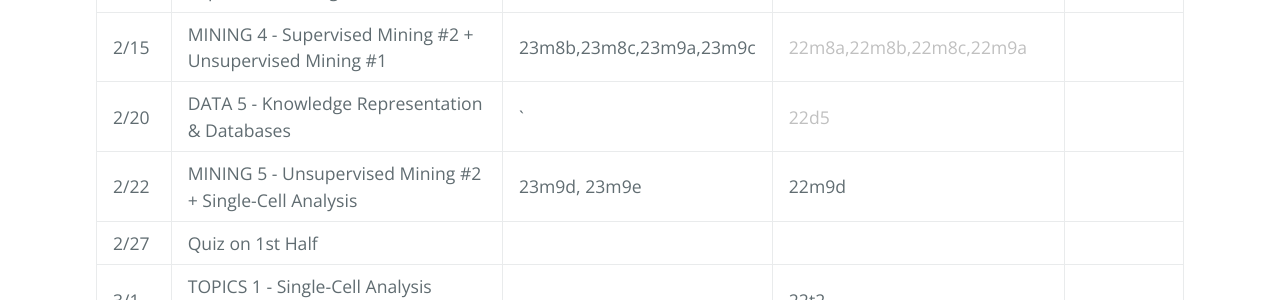
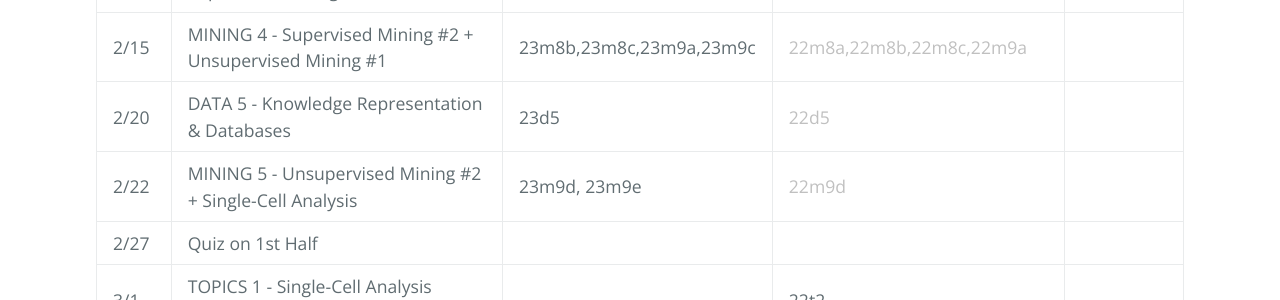
Before and after one commit to gersteinlab/cbb752b23, a Jekyll site: the page built from syllabus.md, in a window 1280 px wide and 900 px high, scrolled down 1069 px. Shown: the part 155-455 px from the top of the window. Built offline with Jekyll 4.4.1, drawn with Linux system fonts in a browser that asks for light colours.

Commit message:
Update syllabus.md

```diff
--- a/syllabus.md
+++ b/syllabus.md
@@ -21,8 +21,8 @@ Please see [last year's syllabus](http://cbb752b22.gersteinlab.org/syllabus) (wi
 | 2/8  | MINING 2 - Fast Alignment + Variant Calling (incl. a focused section on SVs) | 23m5,23m6a              | <span style="color:silver">22m5,22m6a,22m6b</span>               |         |
 | 2/13 | MINING 3 - Basic Multi-Omics Supervised Mining #1                            | 23m6b,23m7,23m8a        | <span style="color:silver">22m6b,22m7,22m8a</span>               |         |
 | 2/15 | MINING 4 - Supervised Mining #2 + Unsupervised Mining #1                     | 23m8b,23m8c,23m9a,23m9c | <span style="color:silver">22m8a,22m8b,22m8c,22m9a</span>        |         |
-| 2/20 | DATA 5 - Knowledge Representation & Databases                                | \`                      | <span style="color:silver">22d5</span>                           |         |
-| 2/22 | MINING 5 - Unsupervised Mining #2 + Single-Cell Analysis                     | 23m9d, 23m9e            | 22m9d                                                            |         |
+| 2/20 | DATA 5 - Knowledge Representation & Databases                                | 23d5                    | <span style="color:silver">22d5</span>                           |         |
+| 2/22 | MINING 5 - Unsupervised Mining #2 + Single-Cell Analysis                     | 23m9d, 23m9e            | <span style="color:silver">22m9d</span>                          |         |
 | 2/27 | Quiz on 1st Half                                                             |                         |                                                                  |         |
 | 3/1  | TOPICS 1 - Single-Cell Analysis (continues) + Privacy                        |                         | 22t2                                                             |         |
 | 3/6  | TOPICS 2 - Network Analysis                                                  |                         | 22m10a,22m10b,22m10c,M10d                                        |         |
@@ -44,7 +44,6 @@ Please see [last year's syllabus](http://cbb752b22.gersteinlab.org/syllabus) (wi
 | 4/28 | \*YALE\* Classes end; Reading period begins                                  |                         |                                                                  |         |
 | 5/4  | \*YALE\* Final examinations begin                                            |                         |                                                                  |         |
 | 5/10 | \*YALE\* Final examinations end                                              |                         |                                                                  |         |
-
 
 ### Lecture Slide Pack
 
```
